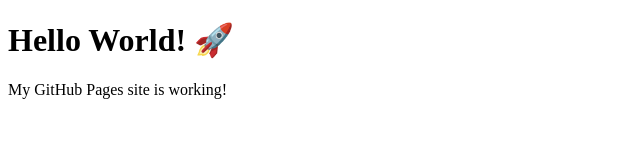
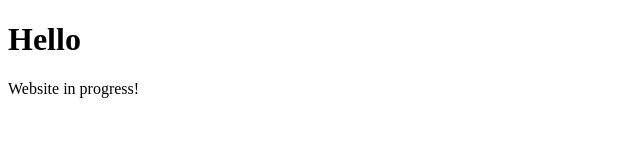
Before and after one commit to devinapshetty/devinapshetty.github.io, a plain HTML site: page index.html in a window 1280 px wide. Shown: the whole page, without its empty margins (0-640 px from the left). Drawn offline with Linux system fonts and the light colour scheme.

Commit message:
Create Index File

```diff
--- a/index.html
+++ b/index.html
@@ -4,7 +4,7 @@
     <title>Devin's Website</title>
 </head>
 <body>
-    <h1>Hello World! 🚀</h1>
-    <p>My GitHub Pages site is working!</p>
+    <h1>Hello</h1>
+    <p>Website in progress!</p>
 </body>
 </html>
```
